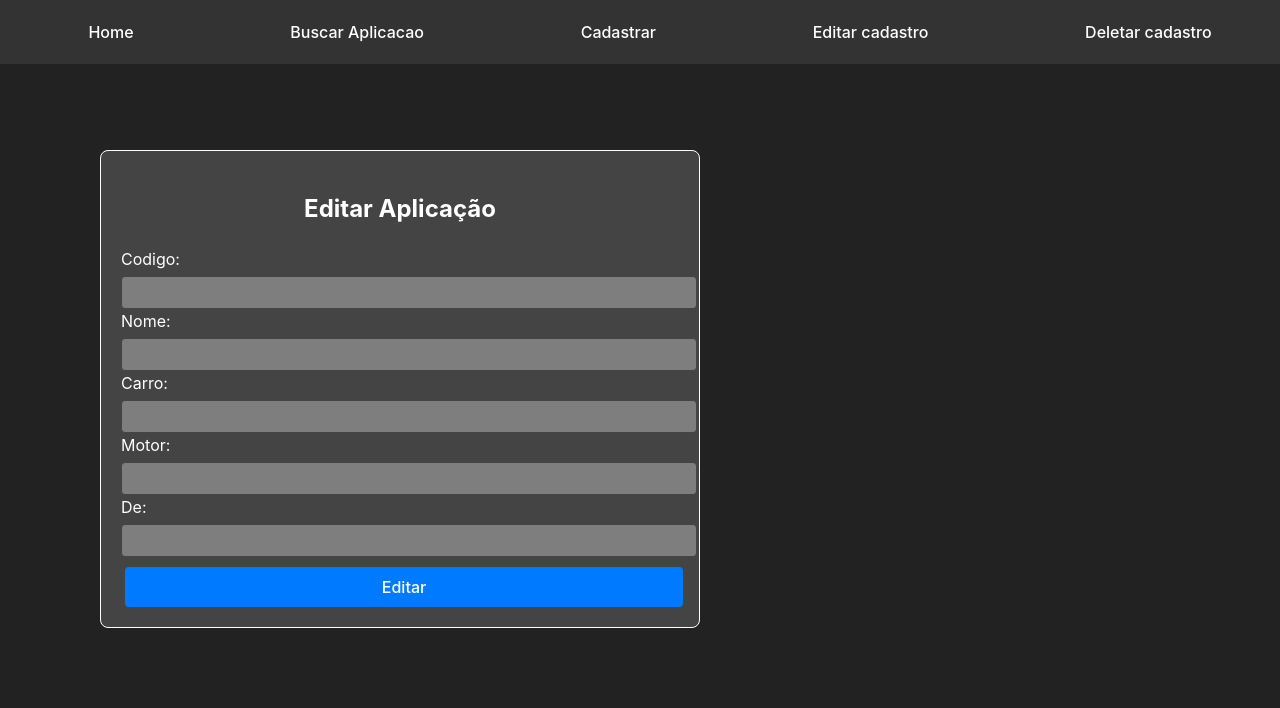
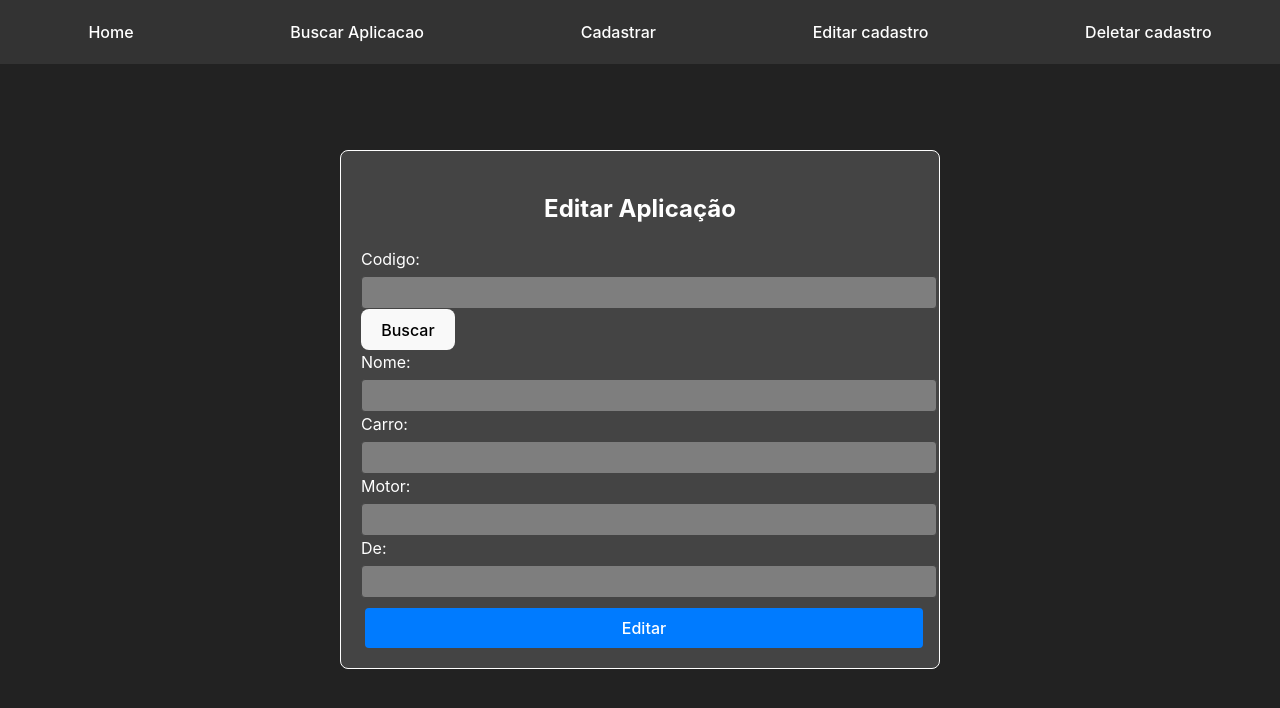
Before and after one commit to SchuGabriel/catalogo, a React (Vite) app: page /editar in a window 1280 px wide. Shown: the top 708 px of the page. Built offline with nearby package versions, Linux system fonts and the light colour scheme.

Commit message:
Inlcuido botao buscar no editar

```diff
--- a/src/componentes/Editar.jsx
+++ b/src/componentes/Editar.jsx
@@ -31,6 +31,34 @@ const Editar = () => {
     }
   };
 
+  const handleBusca = async (e) => {
+    e.preventDefault(); // Impede o comportamento padrão de envio do formulário
+    try {
+      const queryParams = Object.entries(formulario)
+        .filter(([key, value]) => value.trim() !== '')
+        .map(([key, value]) => `${key}=${encodeURIComponent(value)}`)
+        .join('&');
+
+      const response = await axios.get(`http://localhost:4000/pesquisar?${queryParams}`);
+      const data = response.data;
+
+      console.log(data); // Primeiro, console.log após receber os dados da API
+
+      if (data.message) {
+        console.error('Erro ao buscar dados:', data.message);
+      } else {
+        // Extrai as propriedades relevantes dos dados recebidos
+        const { codigo, nome, carro, motor, ano } = data[0];
+
+        // Atualiza o estado do formulário com os dados relevantes
+        setFormulario({ codigo, nome, carro, motor, ano });
+      }
+    } catch (error) {
+      console.error('Erro ao buscar dados:', error);
+    }
+  }
+
+
   return (
     <div className='container'>
       <div className='form-container'>
@@ -39,6 +67,7 @@ const Editar = () => {
           <div>
             <label>Codigo:</label>
             <input type="text" name="codigo" value={formulario.codigo} onChange={handleChange} />
+            <button onClick={handleBusca}>Buscar</button>
           </div>
           <div>
             <label>Nome:</label>
--- a/src/componentes/Pesquisar.jsx
+++ b/src/componentes/Pesquisar.jsx
@@ -59,7 +59,15 @@ const Pesquisar = () => {
   };
 
   const handleEdit = async (index) => {
-    // Implementar lógica de edição
+    const item = resultados[index];
+    setFormulario({
+      codigo: item.codigo,
+      nome: item.nome,
+      carro: item.carro,
+      motor: item.motor,
+      ano: item.ano
+    });
+    history.push('/editar'); // Use o objeto history obtido do useHistory para navegar para a página de edição
   };
 
   return (
--- a/style/style.css
+++ b/style/style.css
@@ -9,7 +9,7 @@ body{
   align-items: center;
   margin-top: 150px;
   height: 100vh;
-  width: 100vh;
+  width: 100vw;
   color: #fff; /* Cor do texto branca */
 }
 
```
